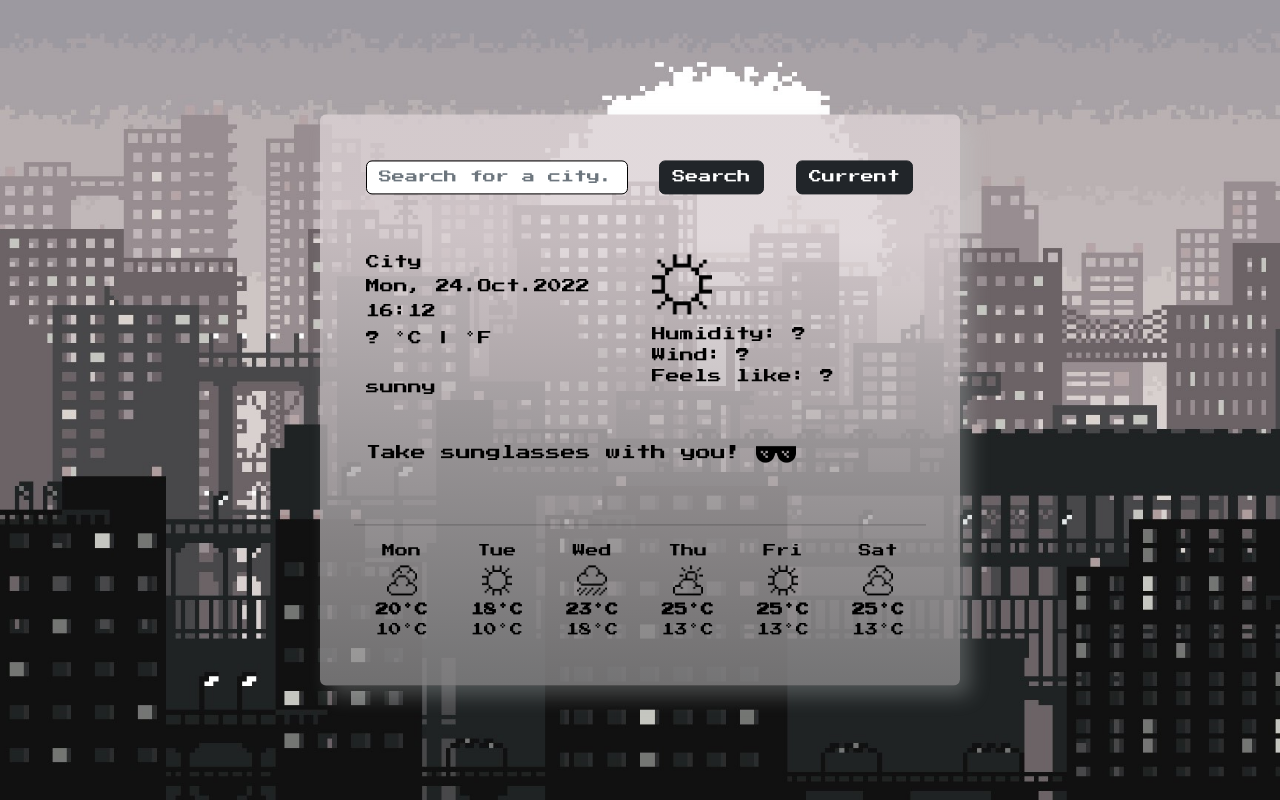
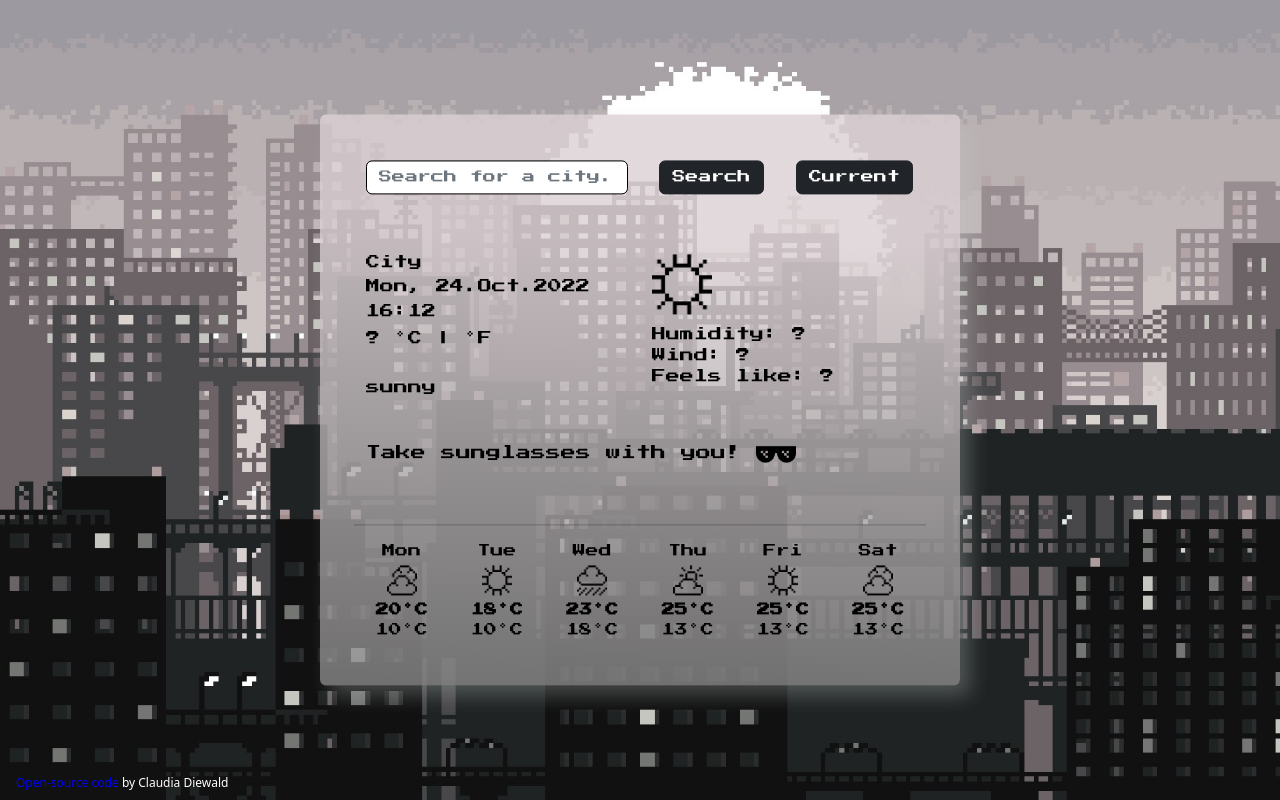
Before and after one commit to ClaudiaD86/weather-app, a plain HTML site: page index.html in a window 1280 px wide. Drawn offline with nearby package versions, Linux system fonts and the light colour scheme.

Commit message:
Created a link for GitHub

```diff
--- a/index.html
+++ b/index.html
@@ -136,6 +136,15 @@
           </div>
         </div>
       </div>
+      <div class="link">
+        <a
+          href="https://github.com/ClaudiaD86/weather-app"
+          target="_blank"
+          id="link"
+          >Open-source code</a
+        >
+        by Claudia Diewald
+      </div>
     </div>
     <script src="src/index.js"></script>
   </body>
--- a/src/styles.css
+++ b/src/styles.css
@@ -91,3 +91,15 @@ ul {
   width: 30px;
   margin: 5px;
 }
+
+.link {
+  font-size: 12px;
+  position: absolute;
+  bottom: 8px;
+  left: 16px;
+  color: white;
+}
+
+#link {
+  color: blue;
+}
```
